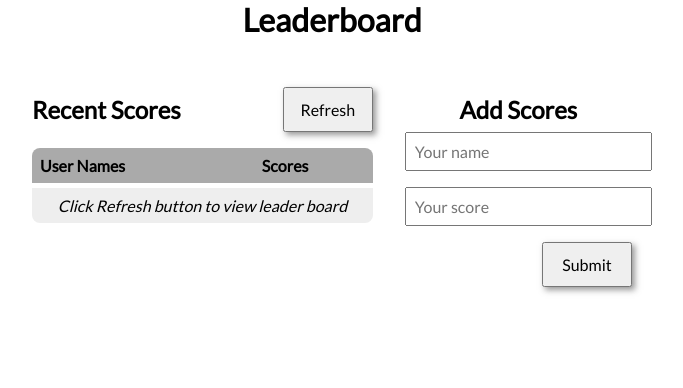
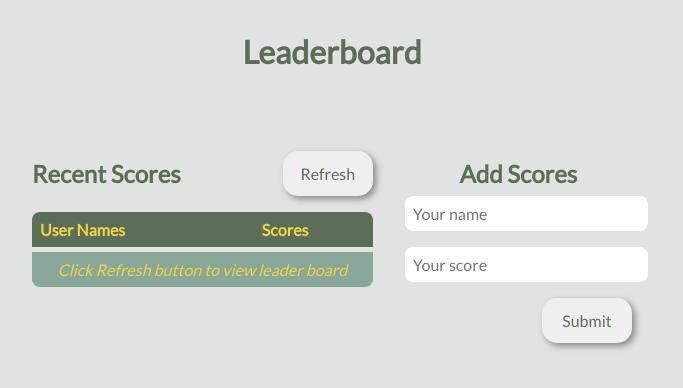
Before and after one commit to PraisesPJMT/Leaderboard, a website built with webpack: page src/index.html in a window 1280 px wide. Shown: the whole page, without its empty margins (308-991 px from the left). Built offline with nearby package versions, Linux system fonts and the light colour scheme.

Commit message:
Style app with colors

```diff
--- a/src/styles.css
+++ b/src/styles.css
@@ -15,11 +15,19 @@ body,
 
 h1 {
   text-align: center;
+  color: #5c6e58;
+  padding: 1em 0;
 }
 
 h2 {
   text-align: center;
   padding: 0.5rem 0;
+  color: #5c6e58;
+}
+
+body {
+  background-color: #e1e2e2;
+  color: #f2d349;
 }
 
 .leaderboard-container {
@@ -60,22 +68,26 @@ h2 {
 }
 
 .leaderboard li:nth-child(even) {
-  background: #eee;
+  background: #8aa899;
 }
 
 .leaderboard .leaderboard-header {
-  background: #aaa;
+  background: #5c6e58;
   font-weight: bold;
   border-radius: 0.5rem 0.5rem 0 0;
 }
 
 .leaderboard .leaderboard-message {
-  background: #eee;
+  background: #8aa899;
   border-radius: 0 0 0.5rem 0.5rem;
   text-align: center;
   grid-template-columns: 1fr;
   font-style: italic;
   margin-top: 0.3rem;
+}
+
+.leader {
+  color: #5c6e58;
 }
 
 .addleader-message {
@@ -102,6 +114,15 @@ h2 {
   width: 100%;
   padding: 0.5rem;
   font-size: 1rem;
+  color: #5c6e58;
+  border: none;
+  border-radius: 0.5rem;
+}
+
+.input:focus {
+  border: none;
+  outline: none;
+  background: #f2f2f2;
 }
 
 .button {
@@ -110,9 +131,16 @@ h2 {
   width: 90px;
   box-shadow: 3px 3px 6px rgba(50, 50, 50, 0.5);
   font-size: 1rem;
+  color: #5c6e58;
+  border-radius: 15px;
+  border: none;
 }
 
 .button-container {
   display: flex;
   justify-content: end;
 }
+
+.hide {
+  display: none;
+}
```
Also changed, not shown: src/images/rudder.png (added).
